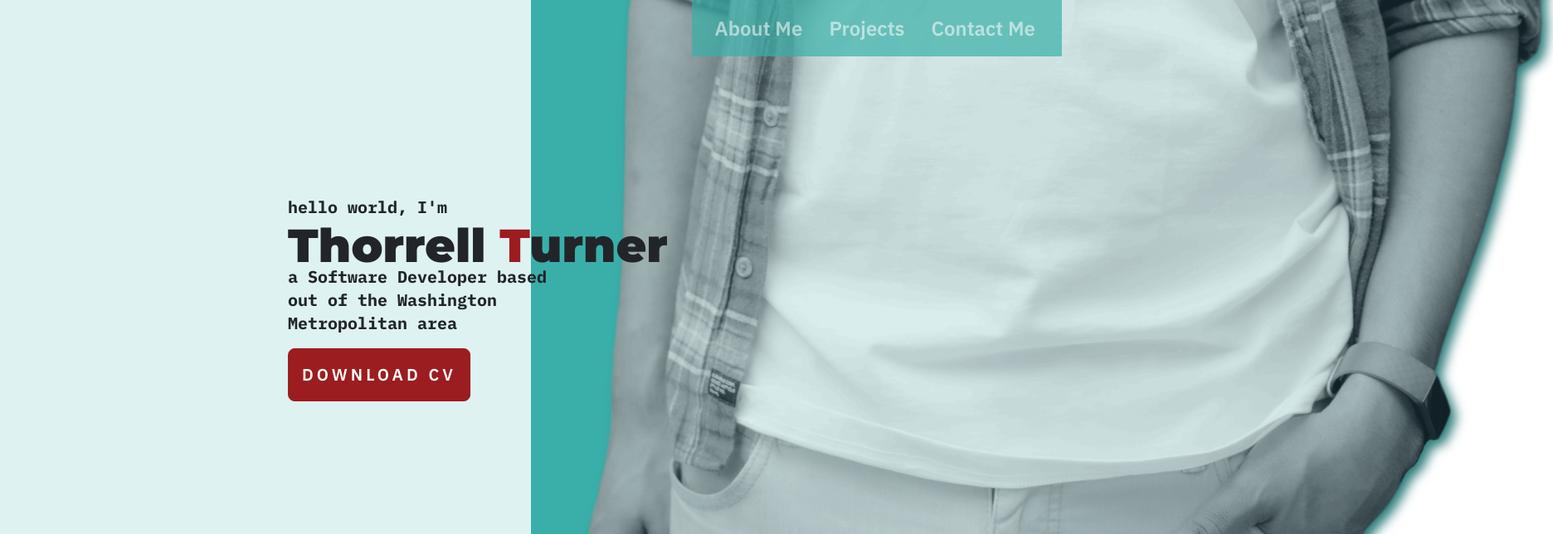
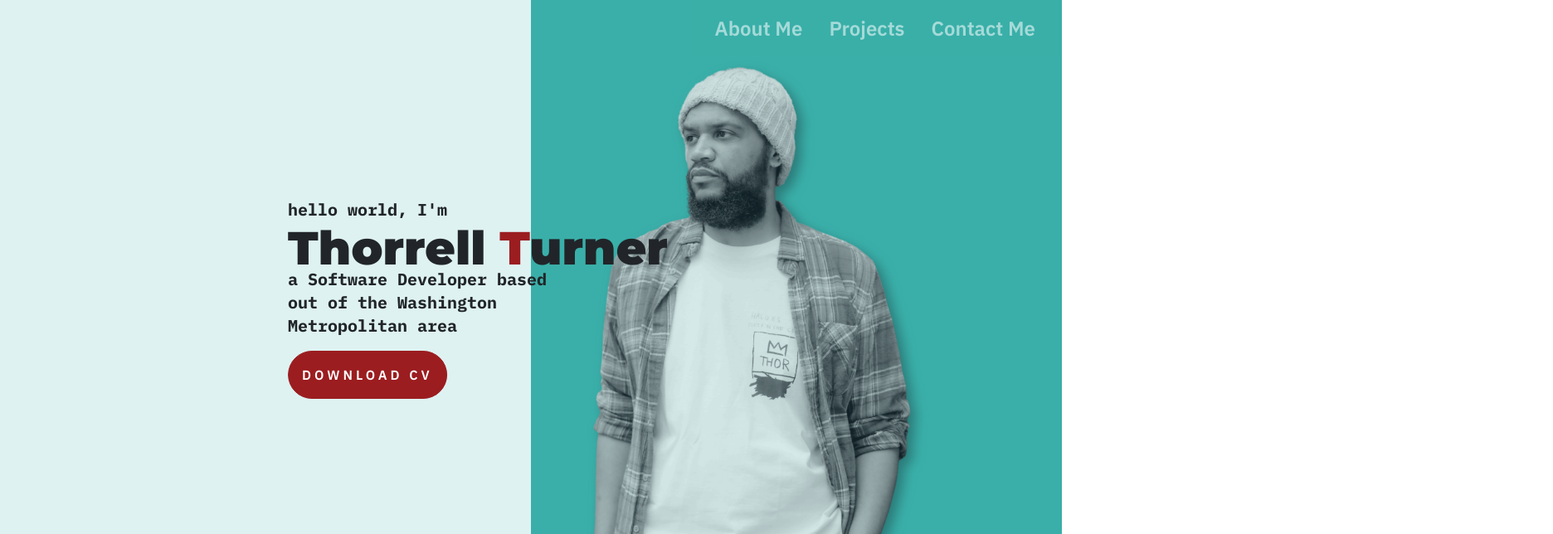
Before and after one commit to thorrellt/react-portfolio, a React (Vite) app: page / in a window 1280 px wide. Shown: the top 644 px of the page at 83% size, 1872 px wide, since content can reach past the window. Built offline with nearby package versions, Linux system fonts and the light colour scheme.

Commit message:
update styles

```diff
--- a/src/components/Heading.jsx
+++ b/src/components/Heading.jsx
@@ -17,6 +17,7 @@ function Heading() {
         <div id="heading--right" className="col-6 bg-primary">
           <Image
             className="profile-pic ms-5 me-5"
+            id='profile-pic'
             src={[profilePicture]}
             fluid
             alt="Thorrell T Profile Pic"
@@ -32,6 +33,7 @@ function Heading() {
 
         <Button variant="danger" size="lg"
         className='px-3 py-3'
+        id="cv-btn"
         href={resume}
         download="ThorrellT_Resume">
           <strong>DOWNLOAD CV</strong>
--- a/src/styles/Heading.css
+++ b/src/styles/Heading.css
@@ -22,24 +22,19 @@
 }
 
 
-.profile-pic {
+#profile-pic {
     height: 90vh;
-    // align-self: flex-end;
     filter: drop-shadow(7px 7px 7px #2B7A78);
     position: absolute;
     bottom: 0;
     z-index: 0;
 }
 
-.btn {
+#cv-btn {
 
     font-size: 1rem;
     border-radius: 50em;
     font-weight: 600;
-    // height: fit-content;
-    // width: max-content;
     letter-spacing: .25rem;
-    // margin-block: 2rem;
-    // padding-block: 1rem;
-    // padding-inline: 1.5rem;
+
 }
--- a/vite.config.js
+++ b/vite.config.js
@@ -3,7 +3,7 @@ import react from '@vitejs/plugin-react'
 
 // https://vitejs.dev/config/
 export default defineConfig({
-  base:'/react-portfolio',
+  base:'/react-portfolio/',
   build:{
     outDir: 'build'
   },
```
